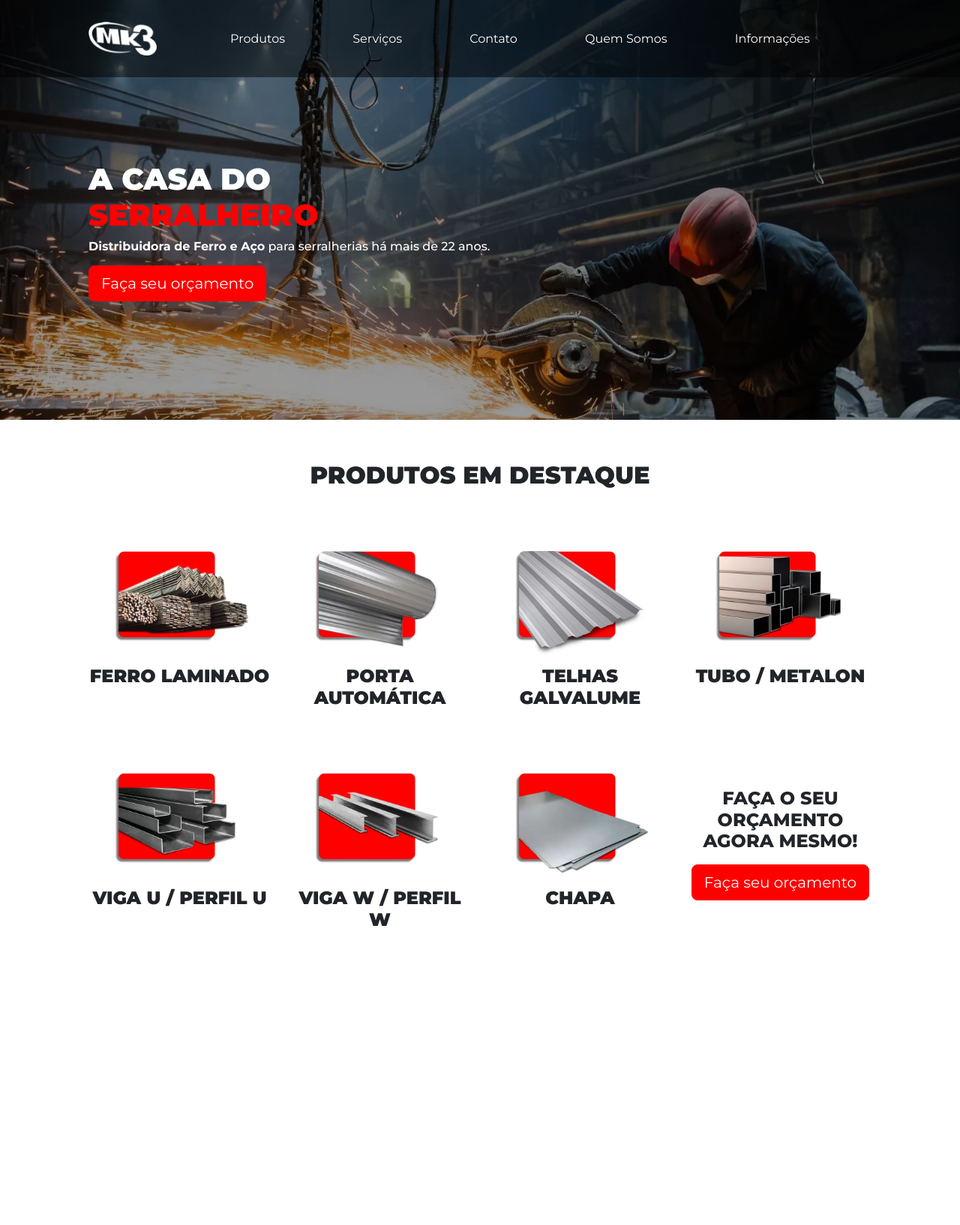
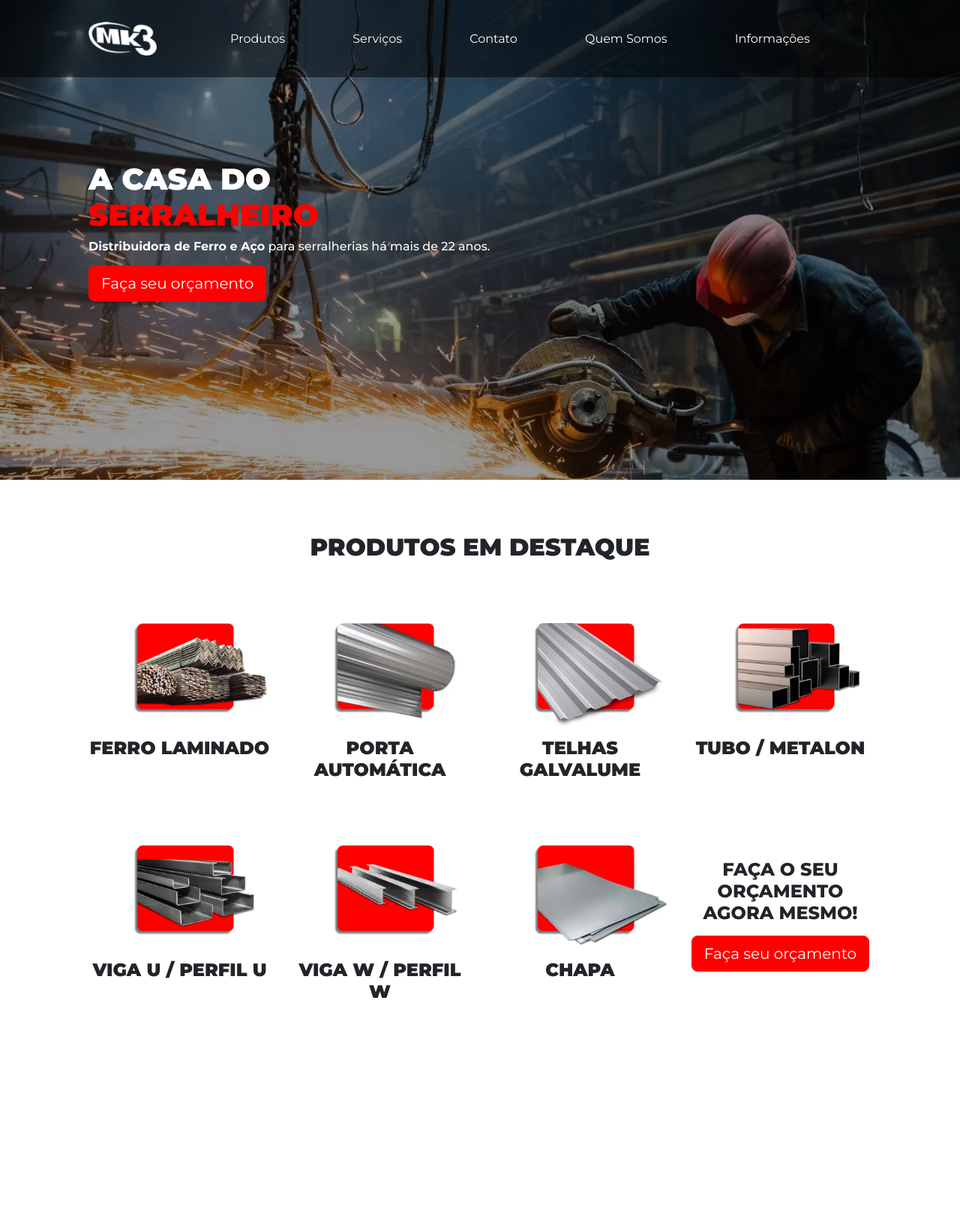
Before and after one commit to OLuizFernando/mk3ferros_site, a Flask app: page / in a window 1280 px wide. Shown: the top 1634 px of the page at 75% size. Run offline with Flask 3, Linux system fonts and the light colour scheme.

Commit message:
fixing some margin mistakes

```diff
--- a/src/static/css/style.css
+++ b/src/static/css/style.css
@@ -4,7 +4,7 @@ body {
 }
 
 .bg-img {
-    height: 70vh;
+    height: 80vh;
     width: 100vw;
     object-fit: cover;
     filter: brightness(0.6);
@@ -49,7 +49,11 @@ body {
 }
 
 .products-section {
-    margin-top: 4rem;
+    margin-top: 10rem;
+}
+
+.products-section img {
+    margin-left: 50px;
 }
 
 .text-primary {
@@ -57,14 +61,6 @@ body {
 }
 
 @media (max-width: 991px) {
-    .desktop-only {
-        display: none;
-    }
-
-    .mobile-only {
-        display: block;
-    }
-
     .products-section {
         margin-top: 5rem;
     }
--- a/src/templates/index.html
+++ b/src/templates/index.html
@@ -50,10 +50,10 @@
                 <img class="w-75" src="../static/img/home/chapas.webp" alt="Chapa de aço">
                 <h2 class="fs-4 fw-black">CHAPA</h2>
             </div>
-            <div class="col text-center my-auto">
+            <div class="col text-center my-5">
                 <h2 class="fs-4 fw-extrabold mb-3 px-3">FAÇA O SEU ORÇAMENTO AGORA MESMO!</h2>
                 <button type="button" class="btn btn-primary btn-lg">Faça seu orçamento</button>
             </div>
         </div>
     </div>
-    {% endblock %}
+{% endblock %}
```
